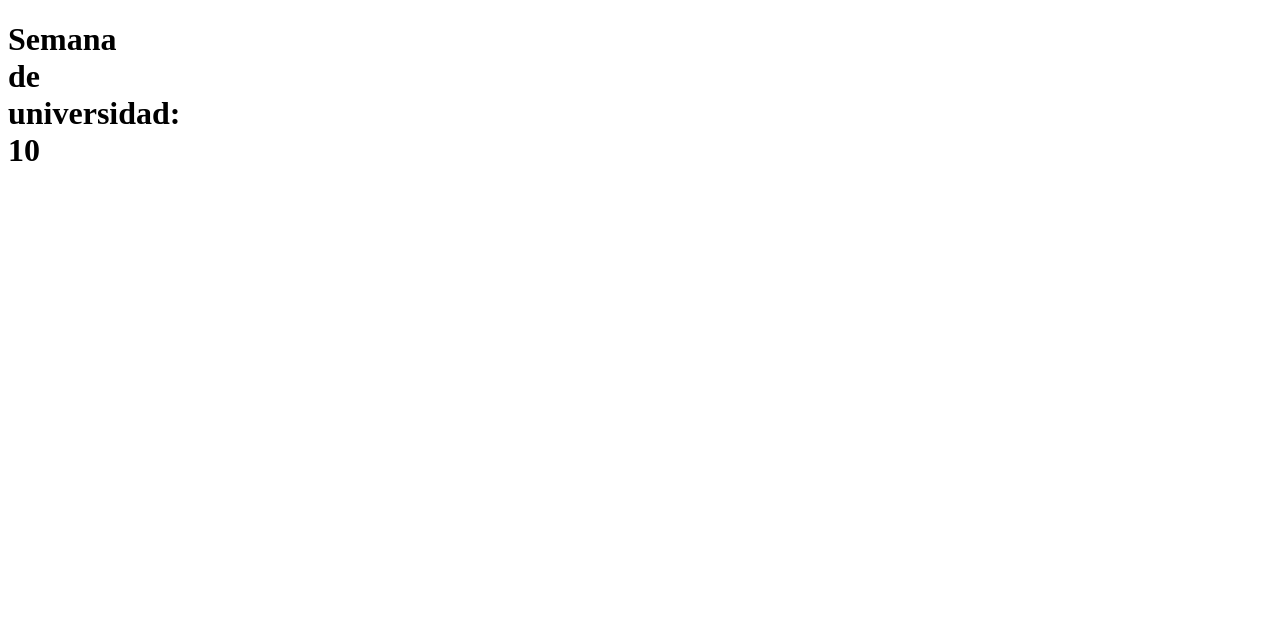
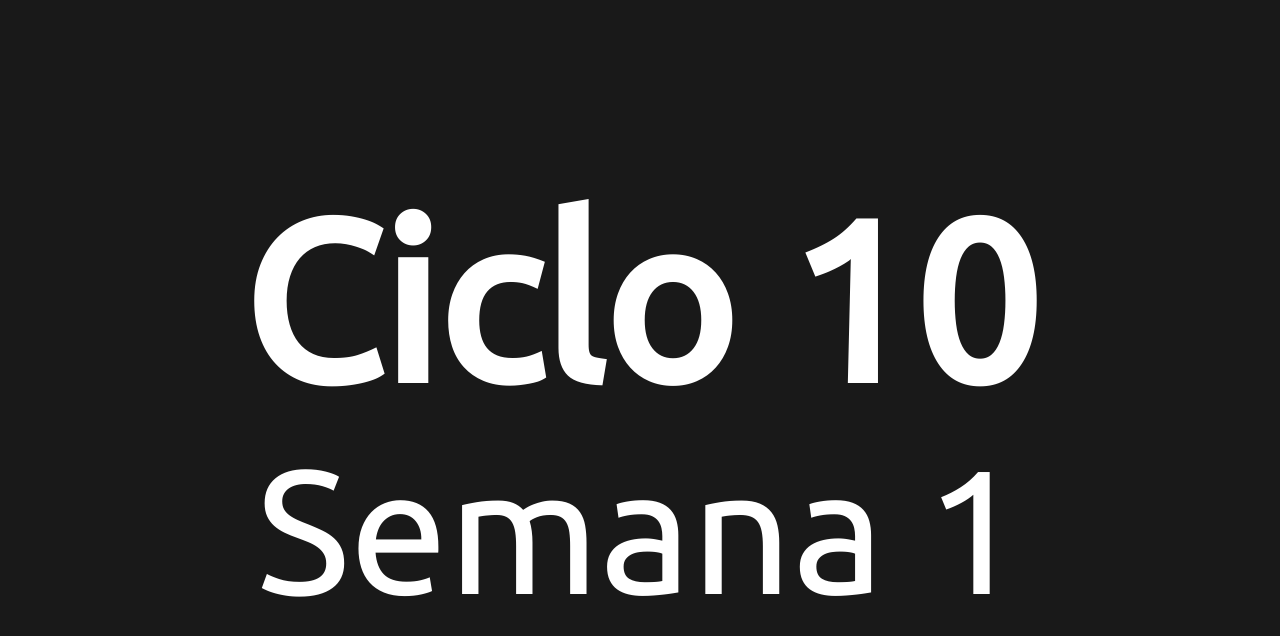
Before and after one commit to luisanthony196/University-notion-widget, a plain HTML site: page index.html in a window 1280 px wide. Drawn offline with Linux system fonts and the light colour scheme.

Commit message:
Interfaz mejorada

```diff
--- /dev/null
+++ b/calculo.js
@@ -0,0 +1,9 @@
+// Se obtiene la semana que se desea
+let currentdate = new Date();
+let oneJan = new Date(currentdate.getFullYear(),0,1);
+let numberOfDays = Math.floor((currentdate - oneJan) / (24 * 60 * 60 * 1000));
+let result = Math.ceil(( currentdate.getDay() + 1 + numberOfDays) / 7);
+let uniWeek = result - 19;
+// Se imprime el numero de la semana
+const semana = document.querySelector('#semana');
+semana.innerHTML = `Semana ${uniWeek}`;
--- a/index.html
+++ b/index.html
@@ -7,6 +7,10 @@
     <link href="./style.css" rel="stylesheet">
   </head>
   <body>
-    <h1>Semana de universidad: 10</h1>
+    <div id="container">
+      <h1>Ciclo 10</h1>
+      <span id="semana"></span>
+    </div>
+    <script src="./calculo.js"></script>
   </body>
 </html>
--- a/style.css
+++ b/style.css
@@ -1,8 +1,25 @@
+@import url('https://fonts.googleapis.com/css2?family=Ubuntu&display=swap');
 * {
-  border: 0;
+  margin: 0;
   padding: 0;
+  font-family: 'Ubuntu', sans-serif;
+}
+
+#container {
+  display: flex;
+  flex-direction: column;
+  align-items: center;
+  justify-content: center;
+  height: 100vh;
+  background-color: #191919;
+  color: white;
+  text-align: center;
 }
 
 h1 {
-  width: 3em;
+  font-size: 28vmin;
 }
+
+span {
+  font-size: 22vmin;
+}
```
Also changed, not shown: prueba.js (deleted, +0 -22 lines), 1 other file.
